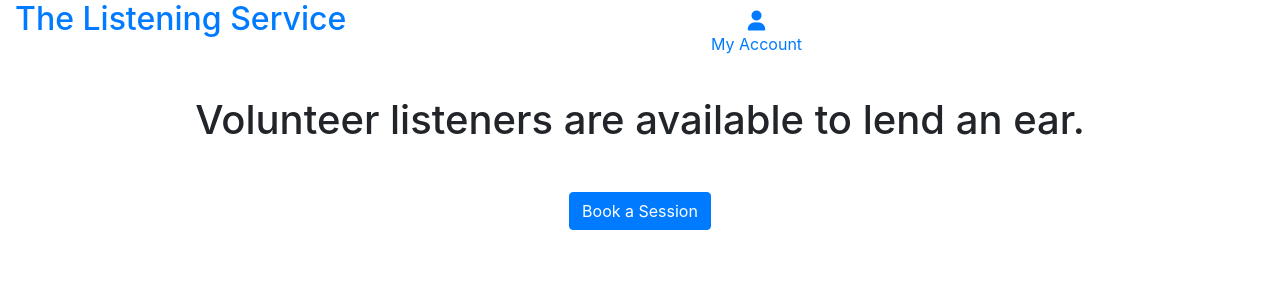
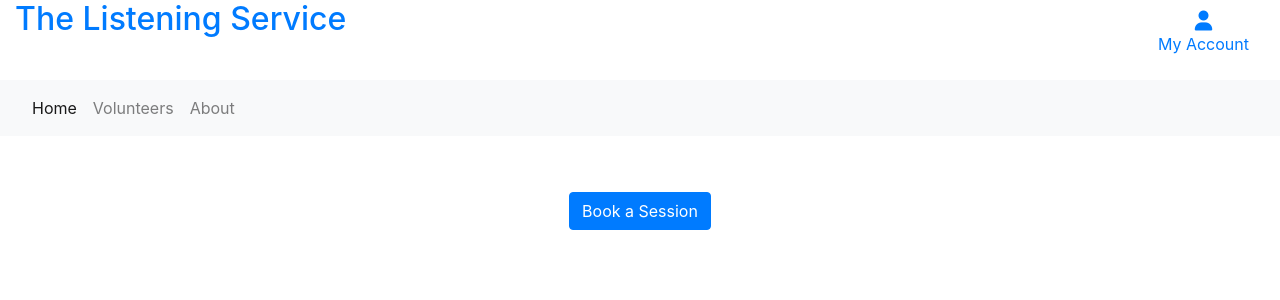
Before and after one commit to llewelyn-williams/the-listening-service, a Django app: page / in a window 1280 px wide. Shown: the top 300 px of the page. Run offline with Django 3.2, Linux system fonts and the light colour scheme; the visitor is signed in with stand-in values (Sample User, id 1); some libraries are stand-ins or nearby versions.

Commit message:
feat: Add mobile header and main navbar

```diff
--- a/templates/base.html
+++ b/templates/base.html
@@ -39,14 +39,13 @@
   </head>
   <body>
     <header class="container-fluid fixed-top">
-      <div class="row">
+      <div class="row d-none d-lg-flex">
           <div class="col">
               <a href="{% url 'home' %}">
                   <h2>The Listening Service</h2>
               </a>
           </div>
-
-          <div class="col">
+          <div class="col text-right">
               <ul>
                   <li class="list-inline-item dropdown">
                       <a class="text-black nav-link" href="#" id="user-options" data-toggle="dropdown" aria-haspopup="true" aria-expanded="false">
@@ -71,6 +70,15 @@
               </ul>
           </div>
       </div>
+      <div class="row">
+        <nav class="navbar navbar-expand-lg navbar-light bg-light w-100">
+          <button class="navbar-toggler" type="button" data-toggle="collapse" data-target="#main-nav" aria-controls="main-nav" aria-expanded="false" aria-label="Toggle navigation">
+            <span class="navbar-toggler-icon"></span>
+          </button>
+          {% include 'includes/mobile-top-header.html' %}
+          {% include 'includes/main-nav.html' %}
+        </nav>
+      </div>
   </header>
 
     {% if messages %}
--- /dev/null
+++ b/templates/includes/main-nav.html
@@ -0,0 +1,16 @@
+<div class="collapse navbar-collapse" id="main-nav">
+    <ul class="navbar-nav mr-auto">
+        <li class="d-lg-none">
+            <h3>The Listening Service</h3>
+        </li>
+        <li class="nav-item active">
+            <a class="nav-link" href="#">Home <span class="sr-only">(current)</span></a>
+        </li>
+        <li class="nav-item">
+            <a class="nav-link" href="#">Volunteers</a>
+        </li>
+        <li class="nav-item">
+            <a class="nav-link" href="#">About</a>
+        </li>
+    </ul>
+</div>
--- /dev/null
+++ b/templates/includes/mobile-top-header.html
@@ -0,0 +1,20 @@
+<li class="list-inline-item dropdown">
+    <a class="text-black nav-link d-block d-lg-none" href="#" id="user-options" data-toggle="dropdown" aria-haspopup="true" aria-expanded="false">
+        <div class="text-center">
+            <div><i class="fas fa-user fa-lg"></i></div>
+            <p class="my-0">My Account</p>
+        </div>
+    </a>
+    <div class="dropdown-menu border-0" aria-labelledby="user-options">
+        {% if request.user.is_authenticated %}
+            {% if request.user.is_superuser %}
+                <a href="" class="dropdown-item">Product Management</a>
+            {% endif %}
+            <a href="" class="dropdown-item">My Profile</a>
+            <a href="{% url 'account_logout' %}" class="dropdown-item">Logout</a>
+        {% else %}
+            <a href="{% url 'account_signup' %}" class="dropdown-item">Register</a>
+            <a href="{% url 'account_login' %}" class="dropdown-item">Login</a>
+        {% endif %}
+    </div>
+</li>
```
